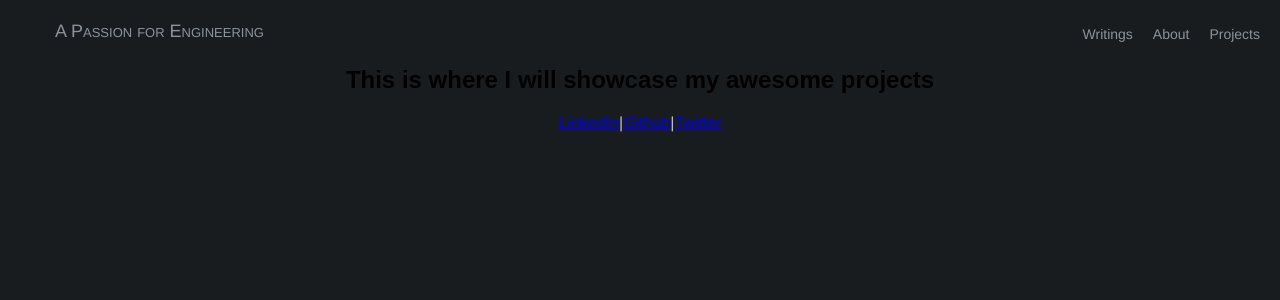
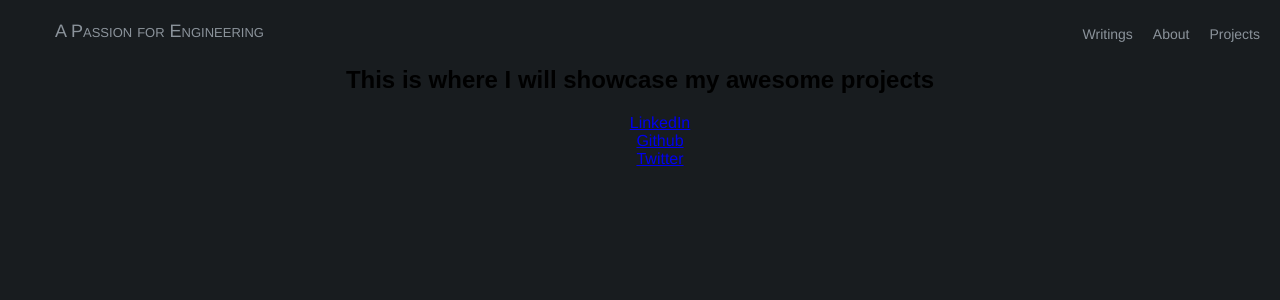
Before and after one commit to dave5801/Portfolio, a React (Create React App) app in the folder portfolio-site/: page /projects in a window 1280 px wide. Shown: the top 300 px of the page. Built offline with nearby package versions, Linux system fonts and the light colour scheme.

Commit message:
underline is under only right nav elements

```diff
--- a/portfolio-site/src/scenes/home/Footer/footer.css
+++ b/portfolio-site/src/scenes/home/Footer/footer.css
@@ -1,6 +1,10 @@
 .Footer{
-    color: white;
     font-family: Helvetica;
     font-weight: lighter;
-    color: #C0C0C0;
+    color: #8b939b;
 }
+
+.Footer ul li{
+    list-style: none;
+    /*text-decoration: none;*/
+}
--- a/portfolio-site/src/scenes/home/Footer/footer.js
+++ b/portfolio-site/src/scenes/home/Footer/footer.js
@@ -7,14 +7,17 @@ class Footer extends Component {
   render() {
     return (
         <Router>
-        <div className="Footer">
-            <p>
-                <Link to="/">LinkedIn</Link>|
-                <Link to="/">Github</Link>|
-                <Link to="/">Twitter</Link>
-            </p>
-        </div>
-      </Router>
+            <div className="Footer">
+                <ul>
+                    <li><Link to="/">LinkedIn</Link></li>
+                    <li><Link to="/">Github</Link></li>
+                    <li><Link to="/">Twitter</Link></li>
+                </ul>
+
+
+
+            </div>
+        </Router>
     );
   }
 }
--- a/portfolio-site/src/scenes/home/navigation/navbar.css
+++ b/portfolio-site/src/scenes/home/navigation/navbar.css
@@ -36,7 +36,7 @@
     float:right;
 }
 
-a:hover {
+.Nav-right a:hover {
     border-bottom: 2px solid #F117B4;
     text-decoration: none;
 }
```
